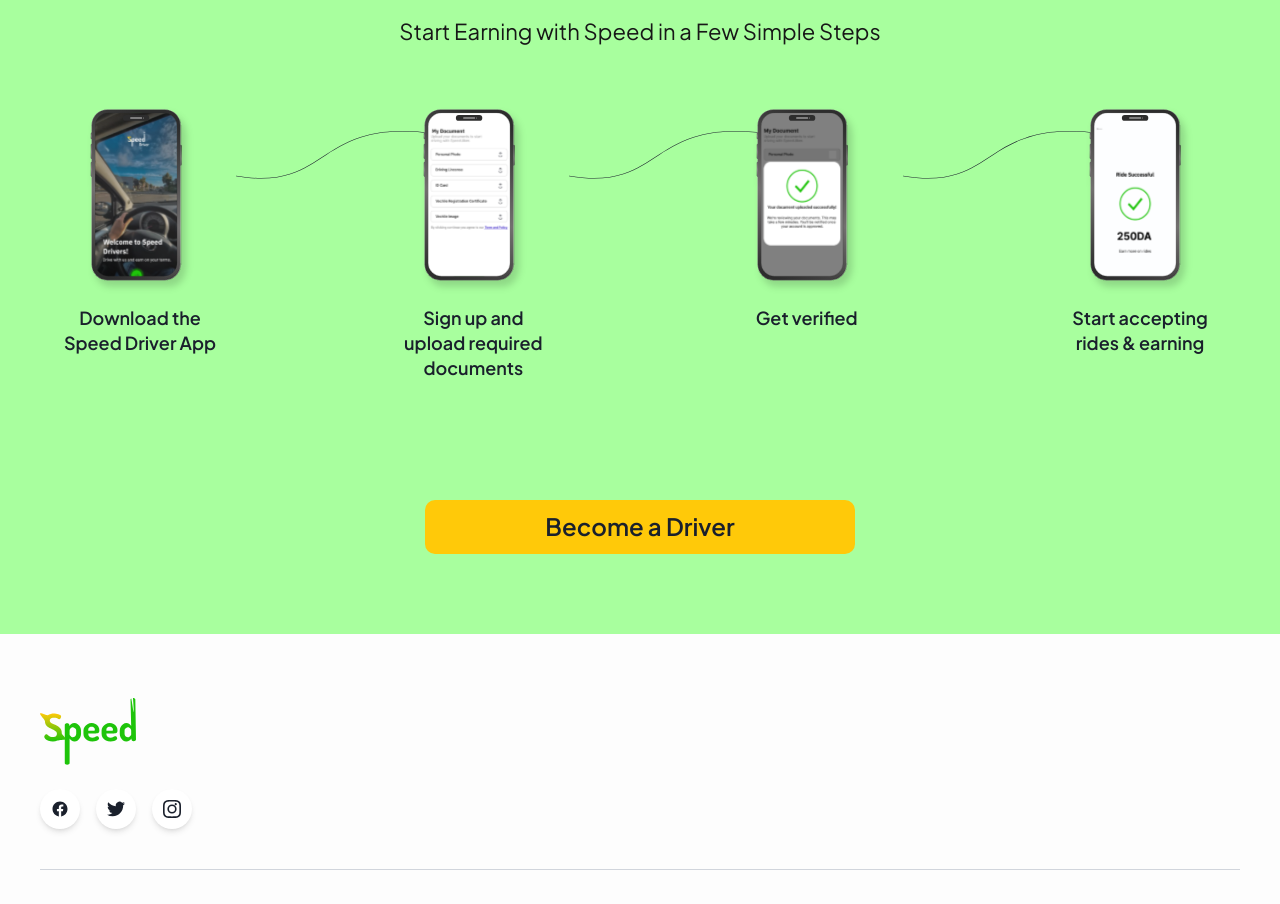
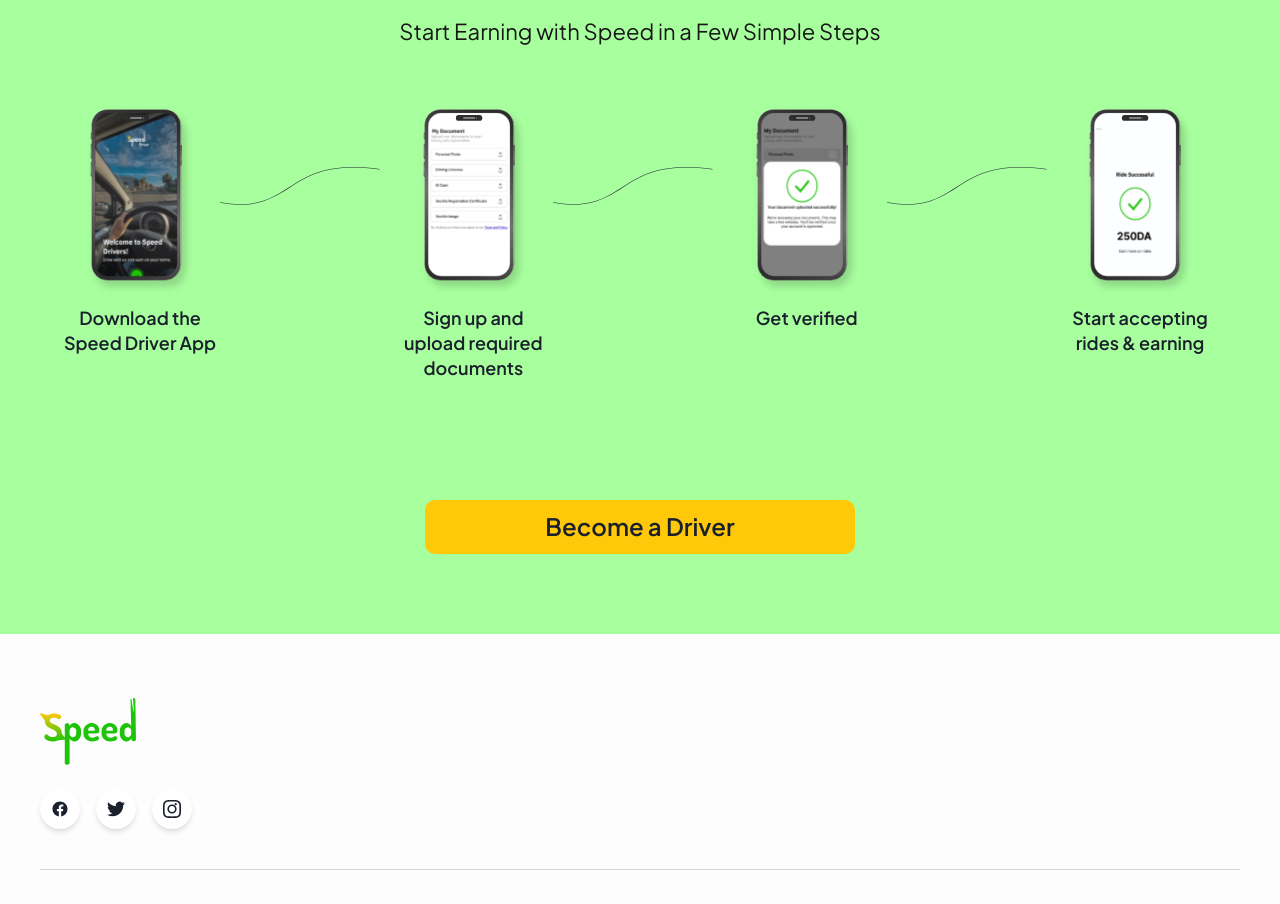
Before and after one commit to SamuelOmodele/speedride-landing, a Next.js app: page / in a window 1280 px wide. Shown: the part 2856-3760 px from the top of the page. Built offline with nearby package versions, Linux system fonts and the light colour scheme.

Commit message:
updated styling

```diff
--- a/components/LandingPage/HowToDriver.tsx
+++ b/components/LandingPage/HowToDriver.tsx
@@ -83,7 +83,7 @@
                 className="hidden lg:flex items-start justify-center gap-4 mt-15"
             >
                 {steps.map((step, index) => (
-                    <motion.div key={index} variants={itemVariants} className="flex items-start gap-4">
+                    <motion.div key={index} variants={itemVariants} className="flex items-start gap-0">
                         <div className="relative flex flex-col items-center">
                             <Image src={step.image} alt="" />
                             <p className="w-40 mt-3 text-lg text-[#1A202C] font-semibold text-center leading-snug wrap-break-word">
@@ -91,7 +91,7 @@
                             </p>
                         </div>
                         {index < steps.length - 1 && (
-                            <Image src={curvedLine} alt="" className="w-50 mt-6" />
+                            <Image src={curvedLine} alt="" className="w-30 min-[1200px]:w-40 min-[1300px]:w-50 mt-15" />
                         )}
                     </motion.div>
                 ))}
```
